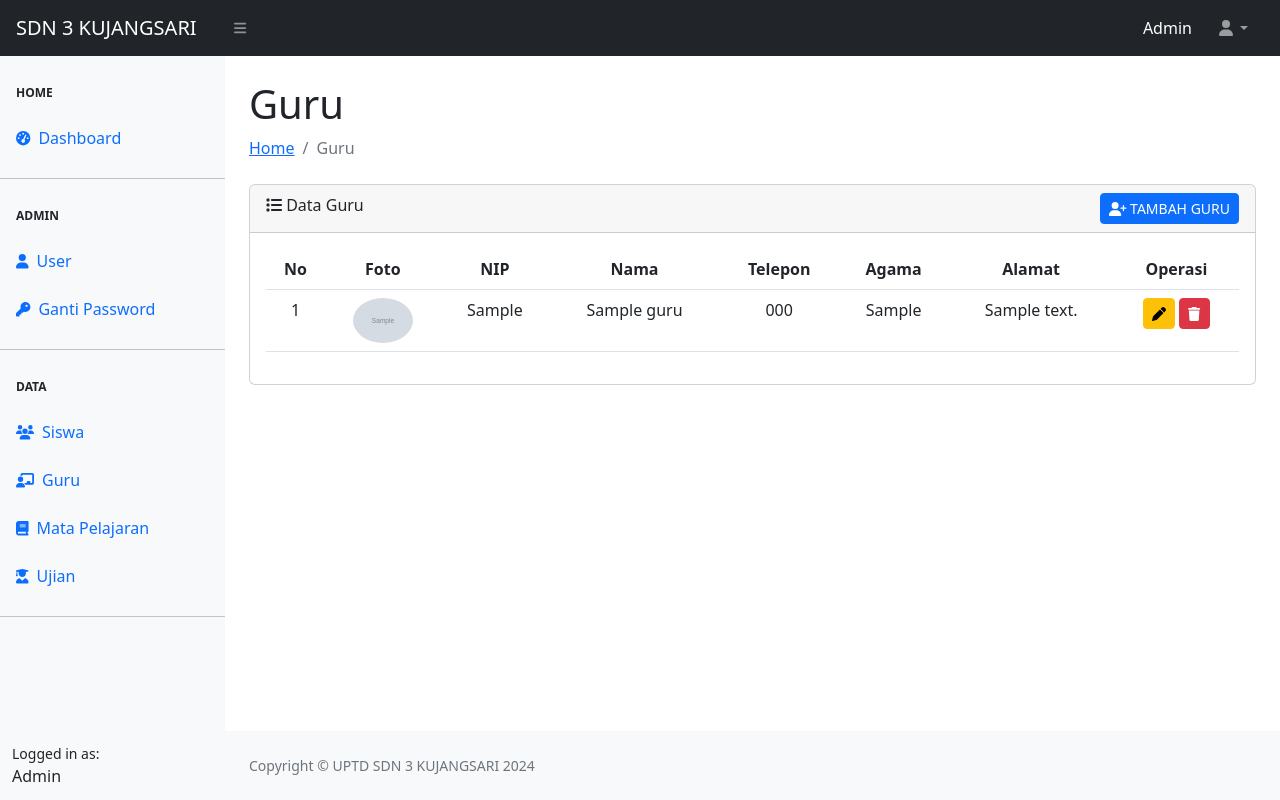
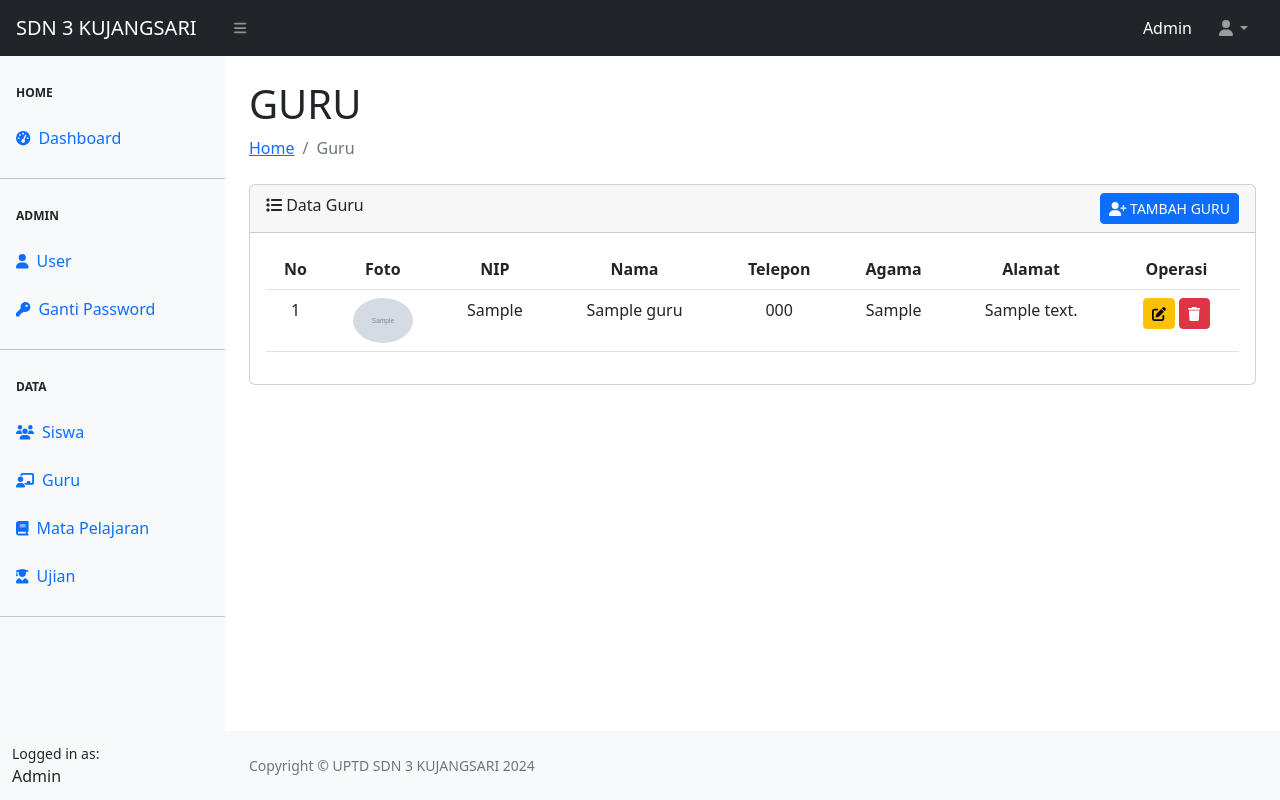
Before and after one commit to Madleyym/sistem-akademik-mengolah-data-sekolah, a PHP site: page /sekolah/guru/guru.php in a window 1280 px wide. Run offline with PHP 8.4, Linux system fonts and the light colour scheme; the visitor is signed in with stand-in values (Sample User, id 1); tables that the repository leaves empty or names only in its code hold one stand-in row (values such as "Sample post"); grey boxes marked "Sample" are stand-in pictures; some libraries are stand-ins or nearby versions.

Commit message:
Update text to uppercase, add pagination, and update icons in several files
This commit updates text to uppercase in several files, adds pagination for pelajaran.php, and updates icons in sidebar.php,

```diff
--- a/guru/guru.php
+++ b/guru/guru.php
@@ -41,7 +41,7 @@ if ($msg == 'cancel') {
 <div id="layoutSidenav_content">
     <main>
         <div class="container-fluid px-4">
-            <h1 class="mt-4">Guru</h1>
+            <h1 class="mt-4">GURU</h1>
             <ol class="breadcrumb mb-4">
                 <li class="breadcrumb-item "><a href="../index.php">Home</a></li>
                 <li class="breadcrumb-item active">Guru</li>
@@ -102,7 +102,7 @@ if ($msg == 'cancel') {
                                     <td align="center"><?= $data['agama'] ?></td>
                                     <td align="center"><?= $data['alamat'] ?></td>
                                     <td align="center">
-                                        <a href="edit-guru.php?id=<?= $data['id'] ?>" class="btn btn-sm btn-warning" title="update guru"><i class="fa-solid fa-pen"></i></a>
+                                        <a href="edit-guru.php?id=<?= $data['id'] ?>" class="btn btn-sm btn-warning" title="update guru"><i class="fa-solid fa-pen-to-square"></i></a>
                                         <button type="button" class="btn btn-sm btn-danger" title="delete guru" id="btnHapus" data-id="<?= $data['id'] ?>" data-foto="<?= $data['foto'] ?>">
                                             <i class="fa-solid fa-trash"></i>
                                         </button>
```
